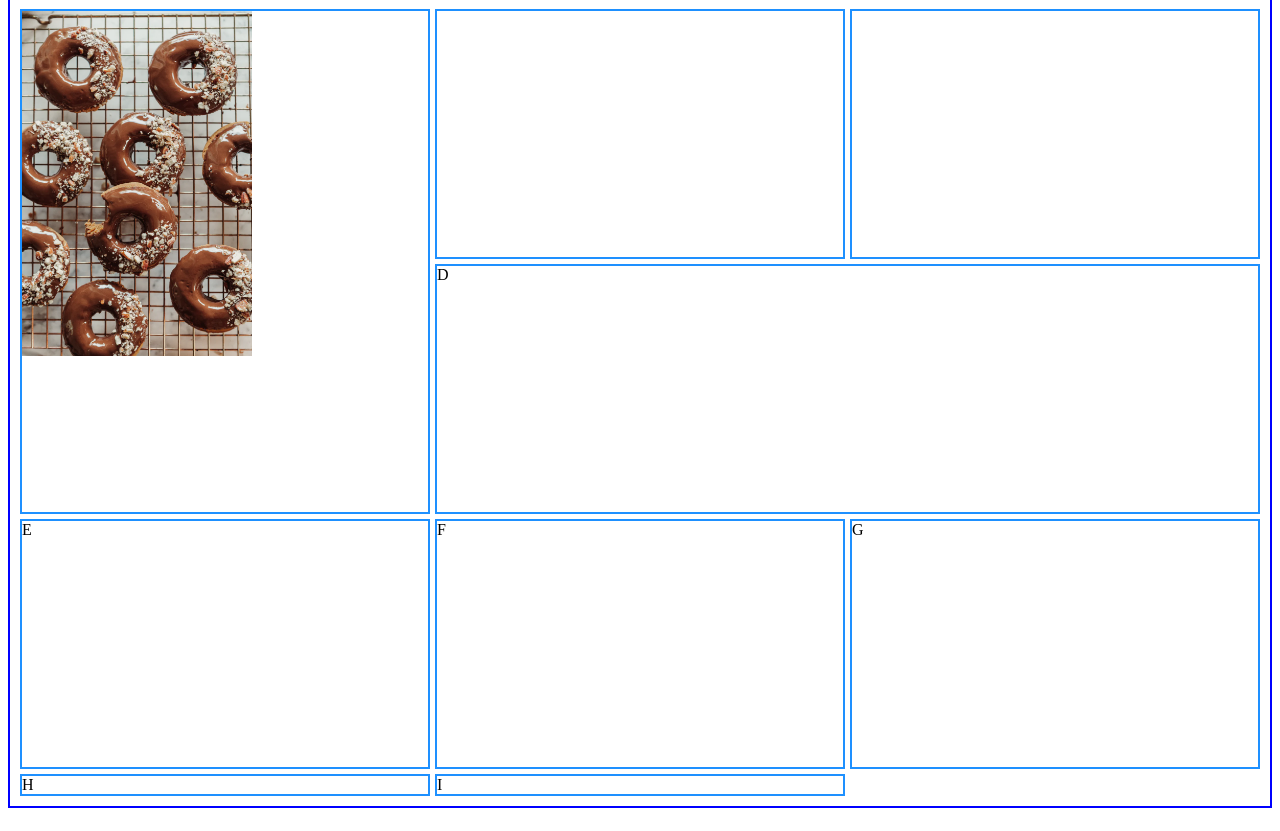
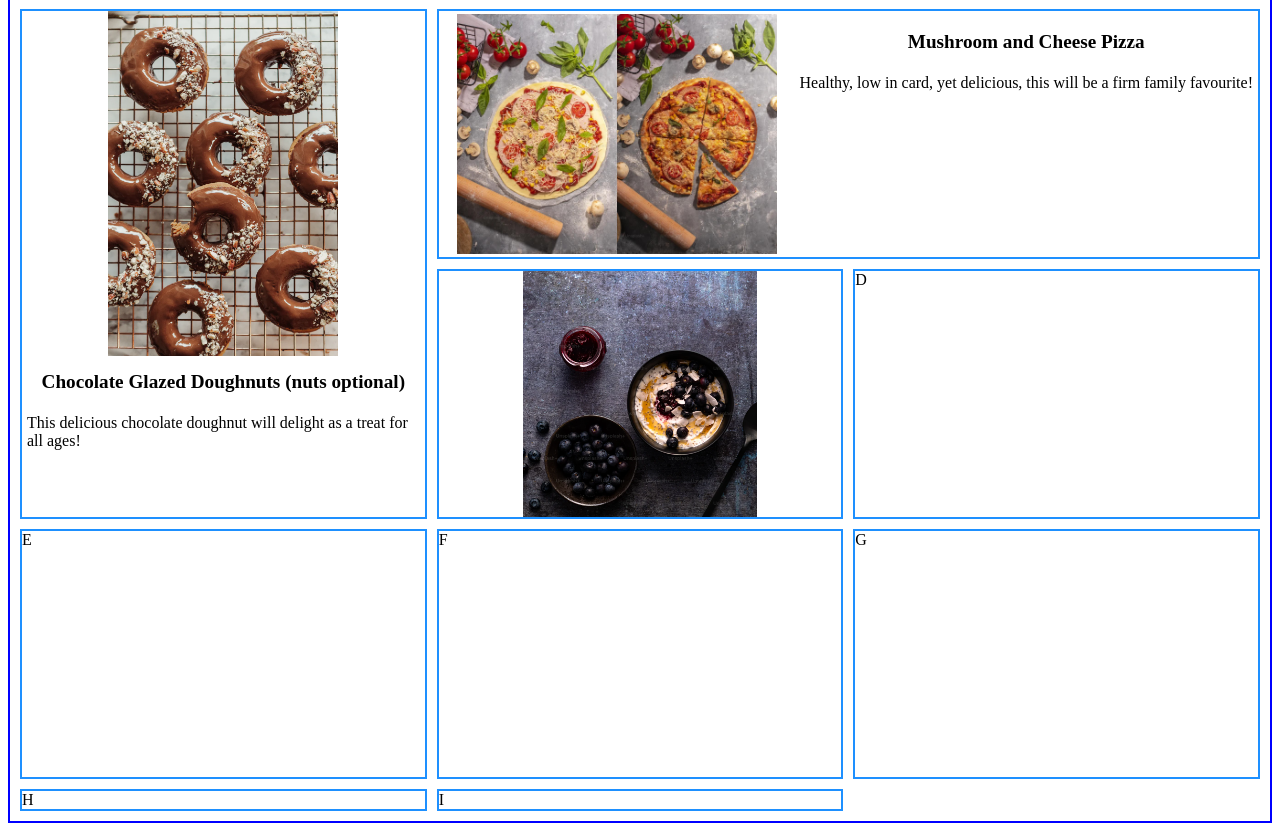
Before and after one commit to codesungrape/WellFed, a website: page html/homepage.html in a window 1280 px wide. Shown: the part 78-909 px from the top of the page. Drawn offline with Linux system fonts and the light colour scheme.

```diff
--- a/css/home.css
+++ b/css/home.css
@@ -43,23 +43,77 @@
     padding: 10px;
     grid-template-columns: 1fr 1fr 1fr;
     grid-template-rows: 250px 250px 250px;
-    gap: 5px;
+    gap: 10px;
 }
 
-.box{
+.recipe{
     border: 2px dodgerblue solid;
+
 }
 
-.A{
-    grid-row: 1 /3;
+
+.recipe.A {
+    grid-row: 1 / 3;
+    margin: 0 auto;
+}
+
+.recipe h2{
+    text-align: center;
+    font-size: 1.2em;
+    margin: 10px 0;
+    overflow: hidden; /* Hide overflow content */
+    text-overflow: ellipsis; /* Show ellipsis for overflow text */
+    white-space: wrap;
+    padding: 5px 5px 0px 5px;
+
+}
+
+.recipe p{
+    padding: 5px;
 }
 
 .A img{
     max-width: 230px;
-    max-height: 500px;;
+    max-height: 400px;
+    display: block;
+    margin: 0 auto;
+}
+
+/* Grid recipe D section */
+.B{
+    grid-column: 2/4;
+    display: flex;
+    overflow: hidden;
+
+}
+
+.B img{
+    max-width: 400px;
+    max-height: 240px;
+    display: block;
+    margin: 0 auto;
+    margin-top: 0;
+    padding-top: 3px;
+}
+
+.B h2{
+    padding-top: 10px;
+}
+
+.B p{
+    text-align: center;
 }
 
 
-.D{
-    grid-column: 2/4;
+/* recipe C styling - i want to add a hover style here so when mouse hovers over the image, it will show the details of the recipe*/
+
+.C{
+    overflow: hidden;
 }
+.C img{
+    max-width: 250px;
+    max-height: 300px;
+    display: block;
+    margin: 0 auto;
+    overflow: hidden;
+}
--- a/html/homepage.html
+++ b/html/homepage.html
@@ -15,6 +15,8 @@
                     <li><a href="#">Meat</a></li>
                     <li><a href="">Meatless</a></li>
                     <li><a href="">Desserts</a></li>
+                    <li><a href="recipe1.html" class="recipe-page">Recipe 1</a></li>
+
                 </ul>
             </div>
             <div><a href=""><h1>WellFed</h1></a></div>
@@ -29,21 +31,29 @@
     <main>
         <section id="homepage-section">
             <div class="homepage-grid-container">
-                <div class="box A">
+                <div class="recipe A">
                     <img src="../images-recipe-website/choc-ring-donut.webp" alt="choclate glazed doughnuts on cooling rack">
+                    <h2>Chocolate Glazed Doughnuts (nuts optional)</h2>
+                    <p>This delicious chocolate doughnut will delight as a treat for all ages!</p>
                 </div>
-                <div class="box B">
+                <div class="recipe B">
+                    <img src="../images-recipe-website/combined_pizzaImage.jpg" alt="">
+                    <div>
+                        <h2>Mushroom and Cheese Pizza</h2>
+                        <p>Healthy, low in card, yet delicious, this will be a firm family favourite!</p>
+
+                    </div>
+                </div>
+                <div class="recipe C">
+                    <img src="../images-recipe-website/Blueberry_honeyPorridge.webp" alt="">
 
                 </div>
-                <div class="box C">
-
-                </div>
-                <div class="box D">D</div>
-                <div class="box E">E</div>
-                <div class="box F">F</div>
-                <div class="box G">G</div>
-                <div class="box H">H</div>
-                <div class="box I">I</div>
+                <div class="recipe D">D</div>
+                <div class="recipe E">E</div>
+                <div class="recipe F">F</div>
+                <div class="recipe G">G</div>
+                <div class="recipe H">H</div>
+                <div class="recipe I">I</div>
             </div>
         </section>
     </main>
--- /dev/null
+++ b/package.json
@@ -0,0 +1,5 @@
+{
+  "dependencies": {
+    "selenium-webdriver": "^4.22.0"
+  }
+}
```
Also changed, not shown: first_tests.spec.js (added, +43 -0 lines), html/recipe1.html (+1 -0 lines), images-recipe-website/Blueberry_honeyPorridge.webp (added), images-recipe-website/Pizza-cooked.webp (added), images-recipe-website/combined_pizzaImage.jpg (added), 2 other files.
